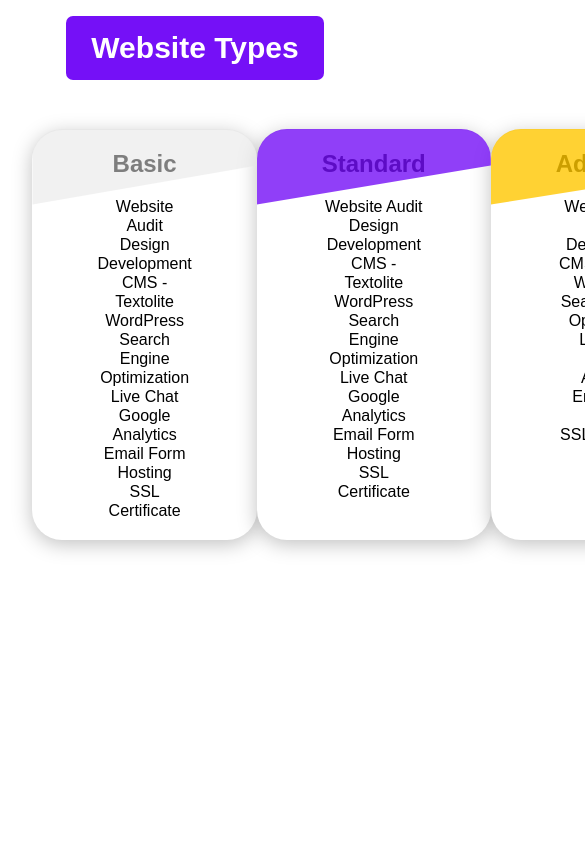
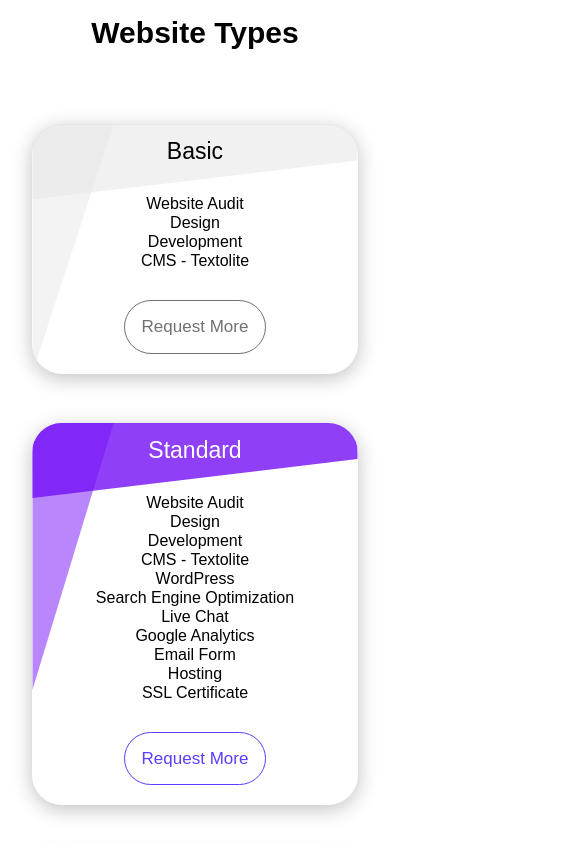
Before and after one commit to serhii-edit/2-portfolio, a website: page src/index.html in a window 390 px wide. Shown: the part 1940-2784 px from the top of the page, 585 px wide, since content can reach past the window. Before the commit the page ends 2530 px from the top, so only its background shows below. Drawn offline with Linux system fonts and the light colour scheme.

Commit message:
Feat: to: section--types, add: full responsivness

```diff
--- a/src/index.html
+++ b/src/index.html
@@ -233,12 +233,42 @@
 
         <div class="types__block">
           <div class="types__top-shape types__top-shape--basic">
-
+            <h5 class="types__title types__title--margin">
+              Basic
+            </h5>
           </div>
           <!-- /.types__top-shape -->
-          <h5 class="types__title">
+          <div class="types__left-shape types__left-shape--basic ">
+          </div>
+          <!-- /.types__left-shape -->
+
+          <!-- <h5 class="types__title">
             Basic
-          </h5>
+          </h5> -->
+
+          <p class="types__subtitle">
+            Website Audit
+            Design
+            Development
+            CMS - Textolite
+          </p>
+          <a href="#" class="types__btn-more types__btn-more--basic">Request More</a>
+        </div>
+        <!-- /.types__block -->
+        <div class="types__block">
+          <div class="types__top-shape types__top-shape--standard">
+            <h5 class="types__title types__title--margin types__title--2-3">
+              Standard
+            </h5>
+          </div>
+          <!-- /.types__top-shape -->
+          <div class="types__left-shape types__left-shape--standard ">
+          </div>
+          <!-- /.types__left-shape -->
+
+          <!-- <h5 class="types__title types__title--2-3">
+            Standard
+          </h5> -->
 
           <p class="types__subtitle">
             Website Audit
@@ -253,52 +283,42 @@
             Hosting
             SSL Certificate
           </p>
+          <a href="#" class="types__btn-more types__btn-more--standard">Request More</a>
         </div>
         <!-- /.types__block -->
         <div class="types__block">
-          <div class="types__top-shape types__top-shape--standard">
 
+          <div class="types__top-shape types__top-shape--advanced">
+            <h5 class="types__title types__title--margin types__title--2-3">
+              Advanced
+            </h5>
           </div>
-          <h5 class="types__title">
-            Standard
-          </h5>
+          <!-- /.types__top-shape -->
+          <div class="types__left-shape types__left-shape--advanced ">
+          </div>
+          <!-- /.types__left-shape -->
+
+          <!-- <h5 class="types__title types__title--2-3">
+            Advanced
+          </h5> -->
 
           <p class="types__subtitle">
             Website Audit
             Design
             Development
-            CMS - Textolite
+            Content Managment System
+            Textolite
             WordPress
             Search Engine Optimization
             Live Chat
             Google Analytics
             Email Form
+            Maintance Agreement
+            Back_ups
             Hosting
             SSL Certificate
           </p>
-        </div>
-        <!-- /.types__block -->
-        <div class="types__block">
-          <div class="types__top-shape types__top-shape--advanced">
-
-          </div>
-          <h5 class="types__title">
-            Advanced
-          </h5>
-
-          <p class="types__subtitle">
-            Website Audit
-            Design
-            Development
-            CMS - Textolite
-            WordPress
-            Search Engine Optimization
-            Live Chat
-            Google Analytics
-            Email Form
-            Hosting
-            SSL Certificate
-          </p>
+          <a href="#" class="types__btn-more types__btn-more--advanced">Request More</a>
         </div>
         <!-- /.types__block -->
 
--- a/src/scss/_responsive.scss
+++ b/src/scss/_responsive.scss
@@ -239,3 +239,38 @@
 }
 
 // About (END)
+
+
+// Types (START)
+@media screen and (max-width: 1266px) {
+  .types {
+    &__block {
+      // max-width: 250px;
+      width: unset;
+      max-width: 31%
+    }
+  }
+}
+
+@media screen and (max-width: 992px) {
+  .types {
+    &__wrap-title {
+      margin-bottom: 75px;
+    }
+    &__content {
+      flex-direction: column;
+      justify-content: unset;
+
+      align-items: center;
+    }
+    &__block + &__block {
+      margin-top: 50px;
+    }
+    &__block {
+      // max-width: unset;
+      width: 100%;
+      max-width: 328px;
+    }
+  }
+}
+// Types (END)
--- a/src/scss/tamplate/_types.scss
+++ b/src/scss/tamplate/_types.scss
@@ -10,12 +10,12 @@
   &__header {
     &-title {
       display: inline-block;
-      background-color: $primary2;
-      color: $white;
+      // background-color: $primary2;
+      color: $black;
       font-size: 30px;
       font-weight: bold;
-      padding: 15px 25px;
-      border-radius: 7px;
+      // padding: 15px 25px;
+      // border-radius: 7px;
     }
   }
 
@@ -23,16 +23,84 @@
     display: flex;
     flex-direction: row;
     justify-content: space-between;
+    align-items: flex-start;
   }
 
    &__block {
-     position: relative;
+    position: relative;
     background: $white;
     box-shadow: 0px 4px 20px rgba(0,0, 0, 0.25);
     border-radius: 30px;
-    padding: 20px 65px;
+    padding: 20px 45px;
+    padding-top: 50px;
     text-align: center;
+
+    width: 328px;
+    max-width: 328px;
   }
+  &__title {
+    // font-family: Roboto;
+    font-style: normal;
+    font-weight: 400;
+    font-size: 23px;
+    line-height: 28px;
+    &--margin {
+      margin-top: 13px;
+    }
+    &--2-3 {
+      color: $white;
+    }
+  }
+  &__subtitle {
+    white-space: pre-line;
+
+    // font-family: Roboto;
+    font-style: normal;
+    font-weight: 300;
+    font-size: 16px;
+    line-height: 19px;
+
+    color: $black;
+    margin-bottom: 30px;
+  }
+  &__btn-more {
+    display: inline-block;
+    text-align: center;
+
+    font-style: normal;
+    font-weight: 400;
+    font-size: 17px;
+    border-radius: 40px;
+    padding: 16px 17px;
+    border-width: 1px;
+    border-style: solid;
+    transition: all 500ms;
+    &--basic {
+      color: $softSilver;
+      border-color: $softSilver;
+      &:hover {
+        color: $white;
+        background-color: $softSilver;
+      }
+    }
+    &--standard {
+      color: $primary;
+      border-color: $primary;
+      &:hover {
+        color: $white;
+        background-color: $primary;
+      }
+    }
+    &--advanced {
+      color: $primaryOrange;
+      border-color: $primaryOrange;
+      &:hover {
+        color: $white;
+        background-color: $primaryOrange;
+      }
+    }
+  }
+  // Start (Shape)
   &__top {
     &-shape {
       position: absolute;
@@ -54,26 +122,30 @@
       &--advanced {
         background: rgba($primaryOrange, 0.8);
       }
+    }
   }
+
+  &__left {
+    &-shape {
+      position: absolute;
+      top: -1px;
+      left: 0;
+      width: 100%;
+      height: 70%;
+      border-top-left-radius: 30px;
+      clip-path: polygon(25% 0, 0 0, 0 100%);
+      z-index: 1;
+      &--basic {
+        background: rgba($x2SoftSilver, 0.45);
+        height: 100%;
+      }
+      &--standard {
+        background: rgba($primary2, 0.5);
+      }
+      &--advanced {
+        background: rgba($primaryOrange, 0.5);
+      }
+    }
+  }
+  // End (Shape)
 }
-  &__title {
-    // font-family: Roboto;
-    font-style: normal;
-    font-weight: bold;
-    font-size: 24px;
-    line-height: 28px;
-
-    // color: $white;
-  }
-  &__subtitle {
-    white-space: pre-line;
-
-    // font-family: Roboto;
-    font-style: normal;
-    font-weight: 300;
-    font-size: 16px;
-    line-height: 19px;
-
-    color: $black;
-  }
-}
```
Also changed, not shown: src/css/style.css.
